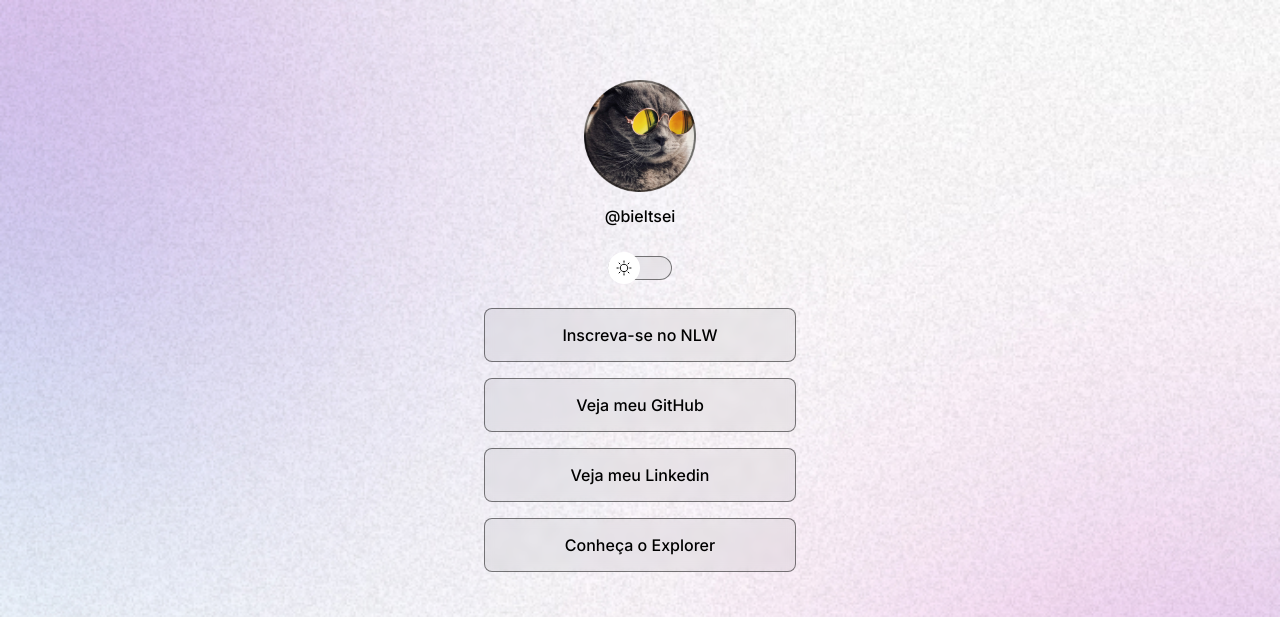
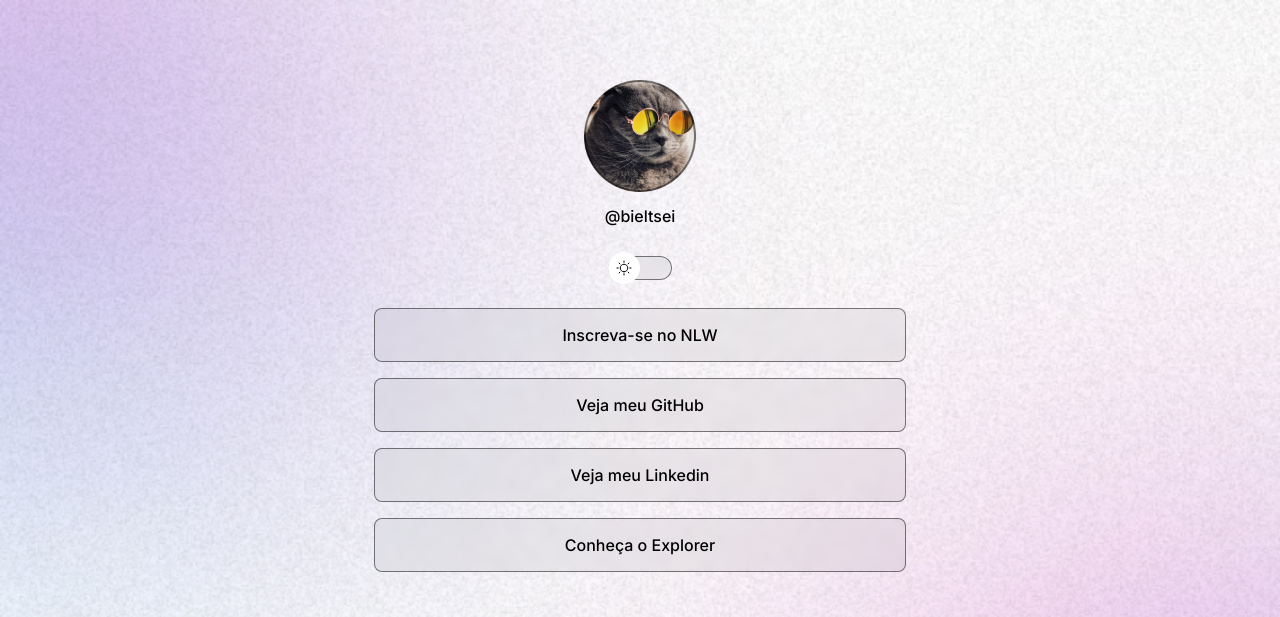
Before and after one commit to BielTsei/Discover---RocketSeat, a plain HTML site: page index.html in a window 1280 px wide. Shown: the top 617 px of the page. Drawn offline with nearby package versions, Linux system fonts and the light colour scheme.

Commit message:
Adiciona o max-width do container

```diff
--- a/style.css
+++ b/style.css
@@ -44,7 +44,8 @@ body * {
 
 #container {
   /*border: 2px red solid;*/ /*veja na prática*/
-  width: 360px; /*largura da seção principal da página*/
+  width: 100%; /*largura da seção principal da página*/
+  max-width: 580px;
   padding: 0px 24px;
   /*height: 712px;*/ /*altura da seçao principal da página*/
   /*margin: auto;*/ /*alinha uma 'caixa' de tamanho fixo no centro, é possivel especificar para o lado direito e esquerdo*/
```
